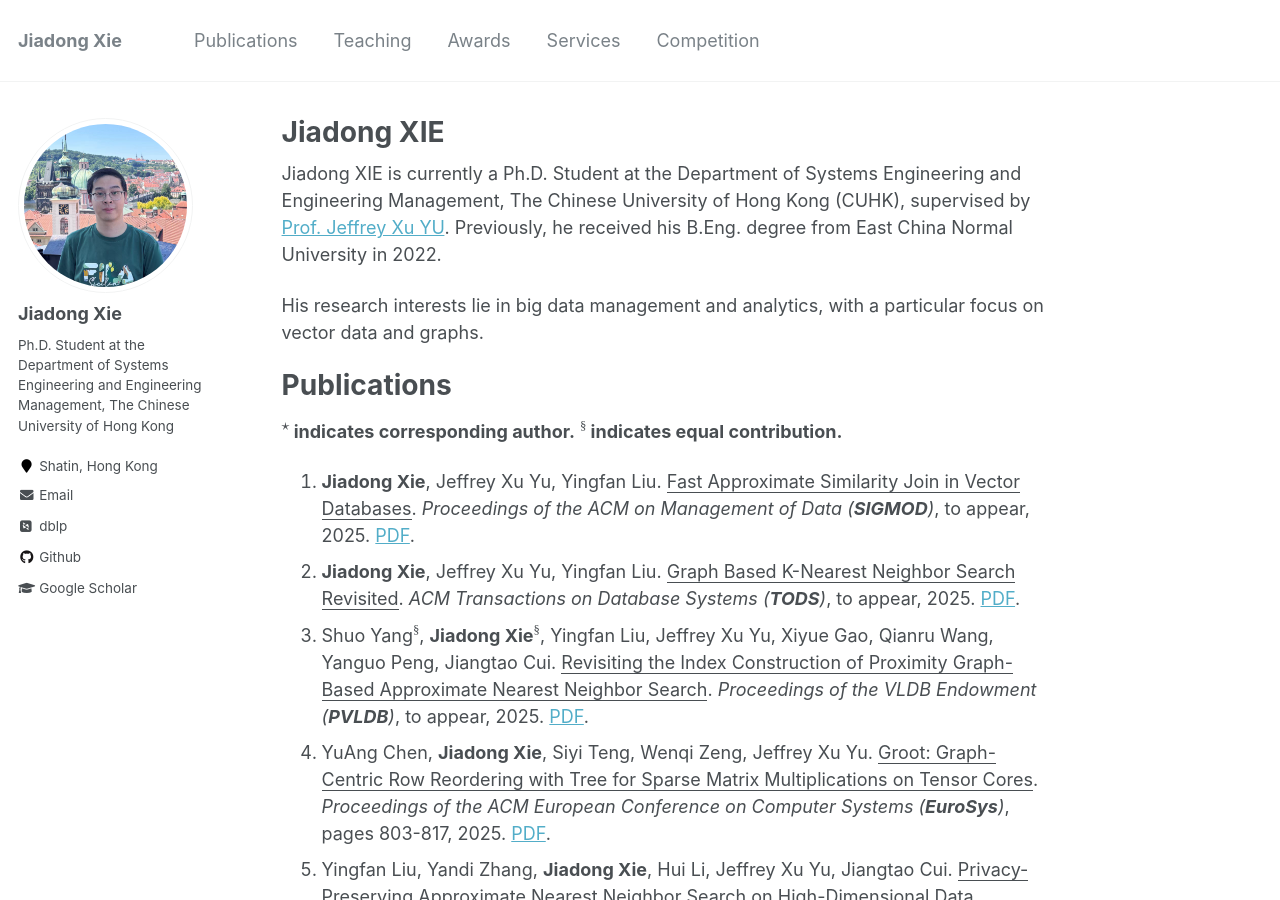
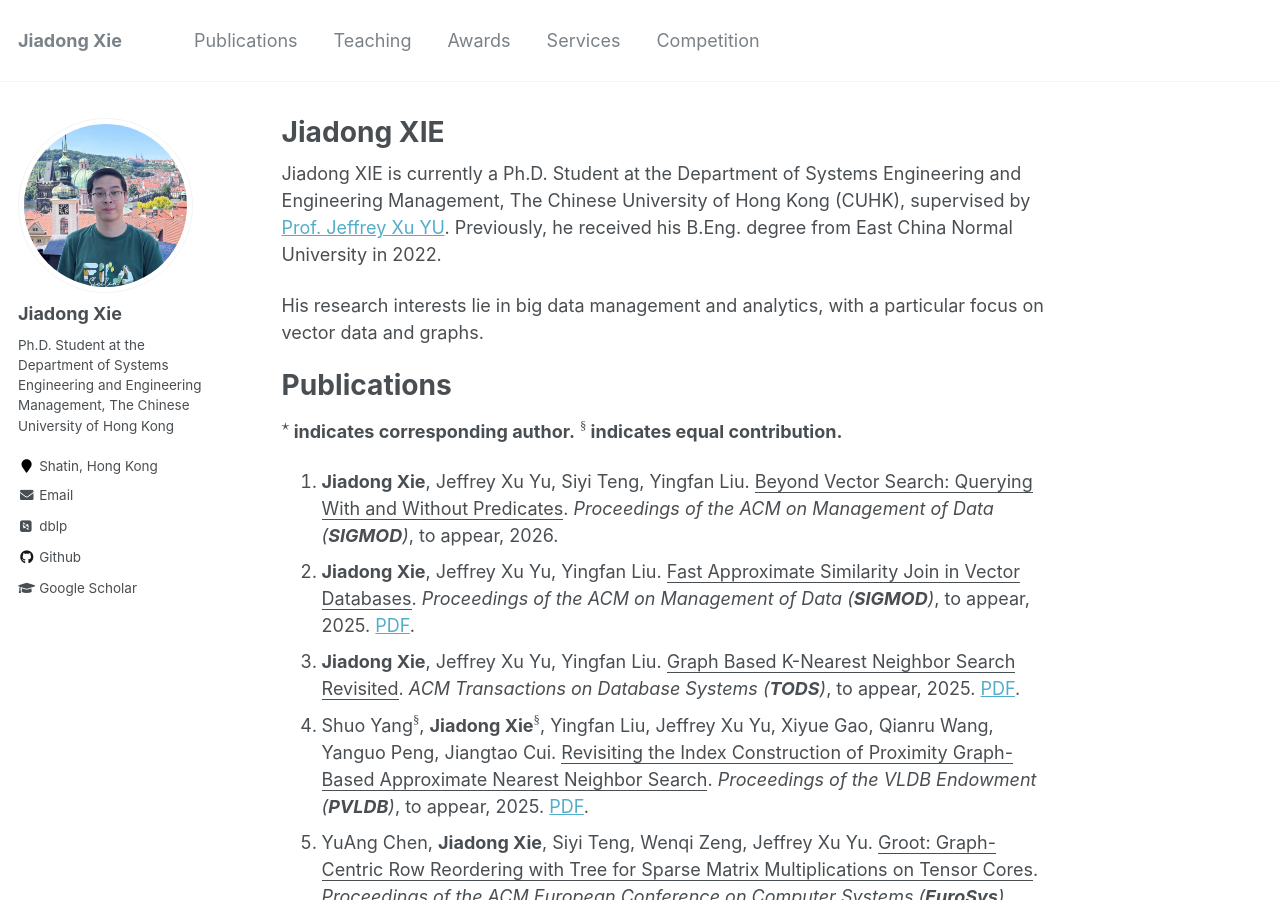
Before and after one commit to Xiejiadong/Xiejiadong.github.io, a Jekyll site: the page built from _pages/about.md, in a window 1280 px wide and 900 px high. Built offline with Jekyll 4.4.1, drawn with Linux system fonts in a browser that asks for light colours; some web fonts are replaced; formulas are drawn with MathJax 3; some of the changed text lies outside the part shown.

Commit message:
Update about.md

```diff
--- a/_pages/about.md
+++ b/_pages/about.md
@@ -19,49 +19,52 @@ Publications
 **$^\star$ indicates corresponding author.**
 **$^\S$ indicates equal contribution.**
 
-1. **Jiadong Xie**, Jeffrey Xu Yu, Yingfan Liu.
+1. **Jiadong Xie**, Jeffrey Xu Yu, Siyi Teng, Yingfan Liu.
+   <u>Beyond Vector Search: Querying With and Without Predicates</u>.
+   *Proceedings of the ACM on Management of Data (**SIGMOD**)*, to appear, 2026.
+2. **Jiadong Xie**, Jeffrey Xu Yu, Yingfan Liu.
    <u>Fast Approximate Similarity Join in Vector Databases</u>.
    *Proceedings of the ACM on Management of Data (**SIGMOD**)*, to appear, 2025. [PDF](/files/paper/%5Bsigmod25%5Dvector_join.pdf).
-2. **Jiadong Xie**, Jeffrey Xu Yu, Yingfan Liu.
+3. **Jiadong Xie**, Jeffrey Xu Yu, Yingfan Liu.
    <u>Graph Based K-Nearest Neighbor Search Revisited</u>.
    *ACM Transactions on Database Systems (**TODS**)*, to appear, 2025. [PDF](https://dl.acm.org/doi/pdf/10.1145/3736716).
-3. Shuo Yang$^\S$, **Jiadong Xie$^\S$**, Yingfan Liu, Jeffrey Xu Yu, Xiyue Gao, Qianru Wang, Yanguo Peng, Jiangtao Cui.
+4. Shuo Yang$^\S$, **Jiadong Xie$^\S$**, Yingfan Liu, Jeffrey Xu Yu, Xiyue Gao, Qianru Wang, Yanguo Peng, Jiangtao Cui.
    <u>Revisiting the Index Construction of Proximity Graph-Based Approximate Nearest Neighbor Search</u>.
    *Proceedings of the VLDB Endowment (**PVLDB**)*, to appear, 2025. [PDF](https://arxiv.org/pdf/2410.01231).
-4. YuAng Chen, **Jiadong Xie**, Siyi Teng, Wenqi Zeng, Jeffrey Xu Yu.
+5. YuAng Chen, **Jiadong Xie**, Siyi Teng, Wenqi Zeng, Jeffrey Xu Yu.
    <u>Groot: Graph-Centric Row Reordering with Tree for Sparse Matrix Multiplications on Tensor Cores</u>.
    *Proceedings of the ACM European Conference on Computer Systems (**EuroSys**)*, pages 803-817, 2025. [PDF](https://dl.acm.org/doi/pdf/10.1145/3689031.3717460).
-5. Yingfan Liu, Yandi Zhang, **Jiadong Xie**, Hui Li, Jeffrey Xu Yu, Jiangtao Cui.
+6. Yingfan Liu, Yandi Zhang, **Jiadong Xie**, Hui Li, Jeffrey Xu Yu, Jiangtao Cui.
    <u>Privacy-Preserving Approximate Nearest Neighbor Search on High-Dimensional Data</u>.
    *Proceedings of the IEEE International Conference on Data Engineering (**ICDE**)*, to appear, 2025. [PDF](https://www.computer.org/csdl/proceedings-article/icde/2025/360300d017/26FZBowtboI).
-6. **Jiadong Xie**, Fan Zhang, Kai Wang, Jialu Liu, Xuemin Lin, Wenjie Zhang.
+7. **Jiadong Xie**, Fan Zhang, Kai Wang, Jialu Liu, Xuemin Lin, Wenjie Zhang.
    <u>Influence Minimization via Blocking Strategies</u>.
    *INFORMS Journal on Computing (**JOC**)*, to appear, 2025. [PDF](https://arxiv.org/pdf/2312.17488).
-7. **Jiadong Xie**, Zehua Chen, Deming Chu, Fan Zhang, Xuemin Lin, Zhihong Tian.
+8. **Jiadong Xie**, Zehua Chen, Deming Chu, Fan Zhang, Xuemin Lin, Zhihong Tian.
    <u>Influence Maximization via Vertex Countering</u>.
    *Proceedings of the VLDB Endowment (**PVLDB**)*, pages 1297-1309, 2024. [PDF](https://www.vldb.org/pvldb/vol17/p1297-zhang.pdf).
-8. Siyi Teng$^\S$, **Jiadong Xie$^\S$**, Fan Zhang, Can Lu, Juntao Fang, Kai Wang.
+9.  Siyi Teng$^\S$, **Jiadong Xie$^\S$**, Fan Zhang, Can Lu, Juntao Fang, Kai Wang.
    <u>Optimizing Network Resilience via Vertex Anchoring</u>.
    *Proceedings of the ACM Web Conference (**TheWebConf**)*, **Oral**, pages 606-617, 2024. [PDF](/files/paper/%5Bwww24%5Dfollower-maximization.pdf), [Code](https://github.com/Tsyxxxka/Follower-Maximization), [Video](https://www.youtube.com/watch?v=FidHoFm8uOE).
-9.  **Jiadong Xie**, Fan Zhang, Kai Wang, Xuemin Lin, Wenjie Zhang.
+10. **Jiadong Xie**, Fan Zhang, Kai Wang, Xuemin Lin, Wenjie Zhang.
    <u>Minimizing the Influence of Misinformation via Vertex Blocking.</u>
    *Proceedings of the IEEE International Conference on Data Engineering (**ICDE**)*, pages 789-801, 2023.
    [PDF](/files/paper/%5Bicde23%5DInfluence%20Minimization.pdf).
-10. Qianxi Zhang, Shuotao Xu, Qi Chen, Guoxin Sui, **Jiadong Xie**, Zhizhen Cai, Yaoqi Chen, Yinxuan He, Yuqing Yang, Fan Yang, Mao Yang, Lidong Zhou.
+11. Qianxi Zhang, Shuotao Xu, Qi Chen, Guoxin Sui, **Jiadong Xie**, Zhizhen Cai, Yaoqi Chen, Yinxuan He, Yuqing Yang, Fan Yang, Mao Yang, Lidong Zhou.
    <u>VBASE: Unifying Online Vector Similarity Search and Relational Queries via Relaxed Monotonicity</u>.
    *USENIX Symposium on Operating Systems Design and Implementation (**OSDI**)*, pages 377-395, 2023.
    [PDF](/files/paper/%5Bosdi23%5Dmulti-topk.pdf), [Code](https://github.com/Catoverflow/VBASE-artifacts), [Video](https://youtu.be/KxvUGkyD22k).
-11. Fan Zhang, Qingyuan Linghu, **Jiadong Xie**, Kai Wang, Xuemin Lin, Wenjie Zhang.
+12. Fan Zhang, Qingyuan Linghu, **Jiadong Xie**, Kai Wang, Xuemin Lin, Wenjie Zhang.
    <u>Quantifying Node Importance over Network Structural Stability</u>.
    *Proceedings of the ACM SIGKDD International Conference on Knowledge Discovery and Data Mining (**SIGKDD**)*, pages 3217–3228, 2023. [PDF](/files/paper/%5Bkdd23%5Dnode-importance.pdf), [Code](https://github.com/Xiejiadong/Quantifying-Node-Importance-over-Network-Structural-Stability).
-12. Siyi Teng, **Jiadong Xie$^\star$**, Mingkai Zhang, Kai Wang, Fan Zhang.
+13. Siyi Teng, **Jiadong Xie$^\star$**, Mingkai Zhang, Kai Wang, Fan Zhang.
    <u>IMinimize: A System for Negative Influence Minimization via Vertex Blocking</u>.
    *Proceedings of the ACM Conference on Information and Knowledge Management (**CIKM**)*, pages 5101-5105, 2023.
    [PDF](/files/paper/%5Bcikm23%5DIMinimize--demo.pdf), [Code](https://github.com/Tsyxxxka/IMinimize).
-13. Fan Zhang, **Jiadong Xie**, Kai Wang, Shiyu Yang, Yu Jiang. <u>Discovering Key Users for Defending Network Structural Stability</u>.
+14. Fan Zhang, **Jiadong Xie**, Kai Wang, Shiyu Yang, Yu Jiang. <u>Discovering Key Users for Defending Network Structural Stability</u>.
    *World Wide Web: Internet and Web Information Systems (**WWWJ**)*, pages 679-701, 2022.
    [PDF](/files/paper/%5Bwwwj22%5Dcollapse%20coreness.pdf).
-14. **Jiadong Xie**. <u>Hindering Influence Diffusion of Community</u>.
+15. **Jiadong Xie**. <u>Hindering Influence Diffusion of Community</u>.
    *Proceedings of the ACM on Management of Data (**SIGMOD**)*, pages 2518-2520, 2022.
    [PDF](/files/paper/%5Bsigmod22%5DHindering%20Influence%20Diffusion%20of%20Community.pdf), [Poster](/files/attachments/Jiadong_Xie_Poster.pdf), [Video](/files/attachments/Jiadong_Xie_pre_video.mp4).
 
@@ -84,6 +87,7 @@ Teaching
 ======
 
 - **Teaching Assistant**
+  - Open Systems and Electronic Commerce @ SEEM5770A/ECLT5840A, CUHK, 2025 Fall.
   - Fundamentals in Information Systems @ SEEM3550, CUHK, 2024, 2025 Spring.
   - Advanced Database Technologies @ FTEC4001, CUHK, 2023, 2024 Fall.
   - Practice of Programming @ COMS0031131043, ECNU, 2022 Spring.
```
